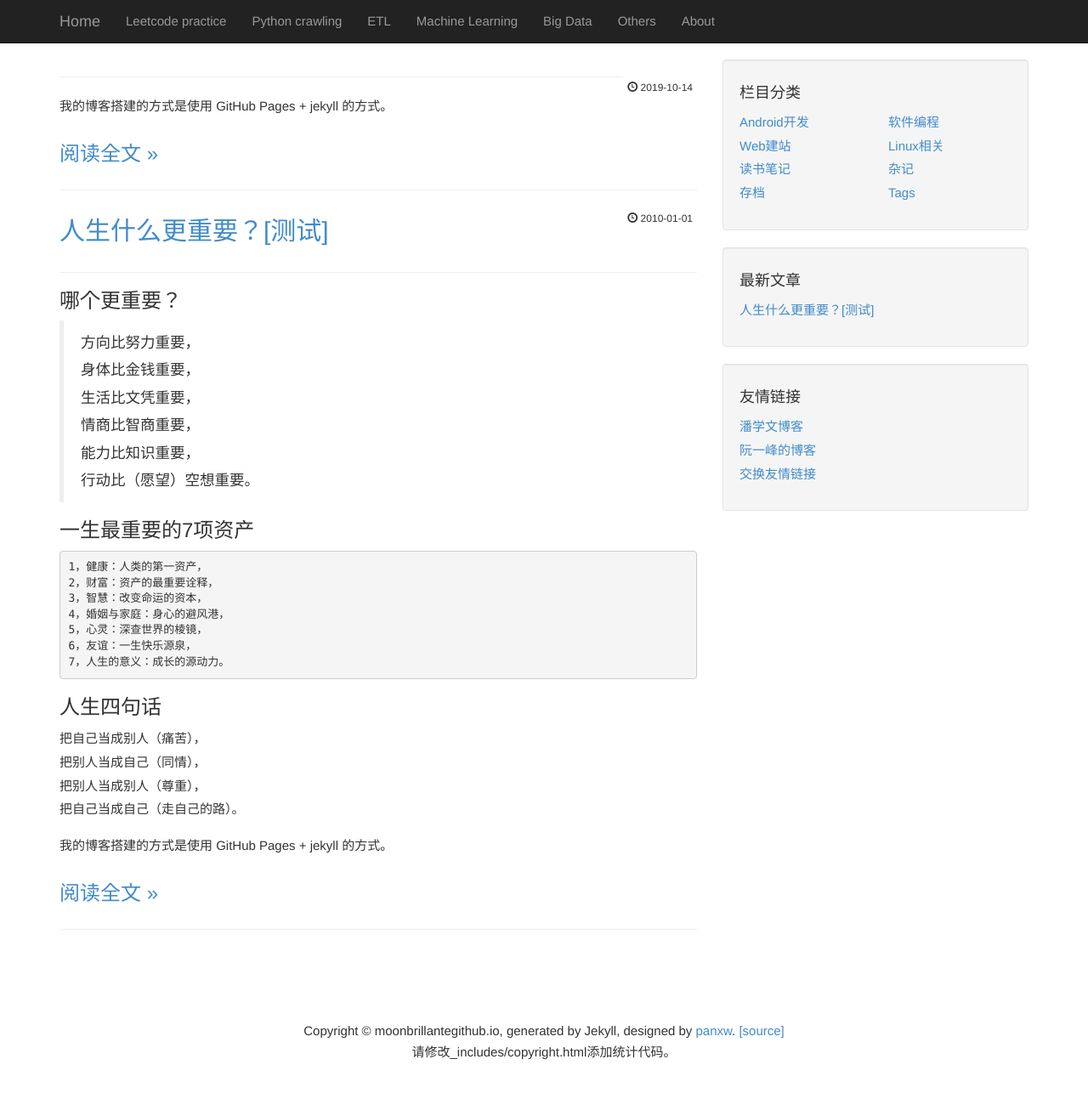
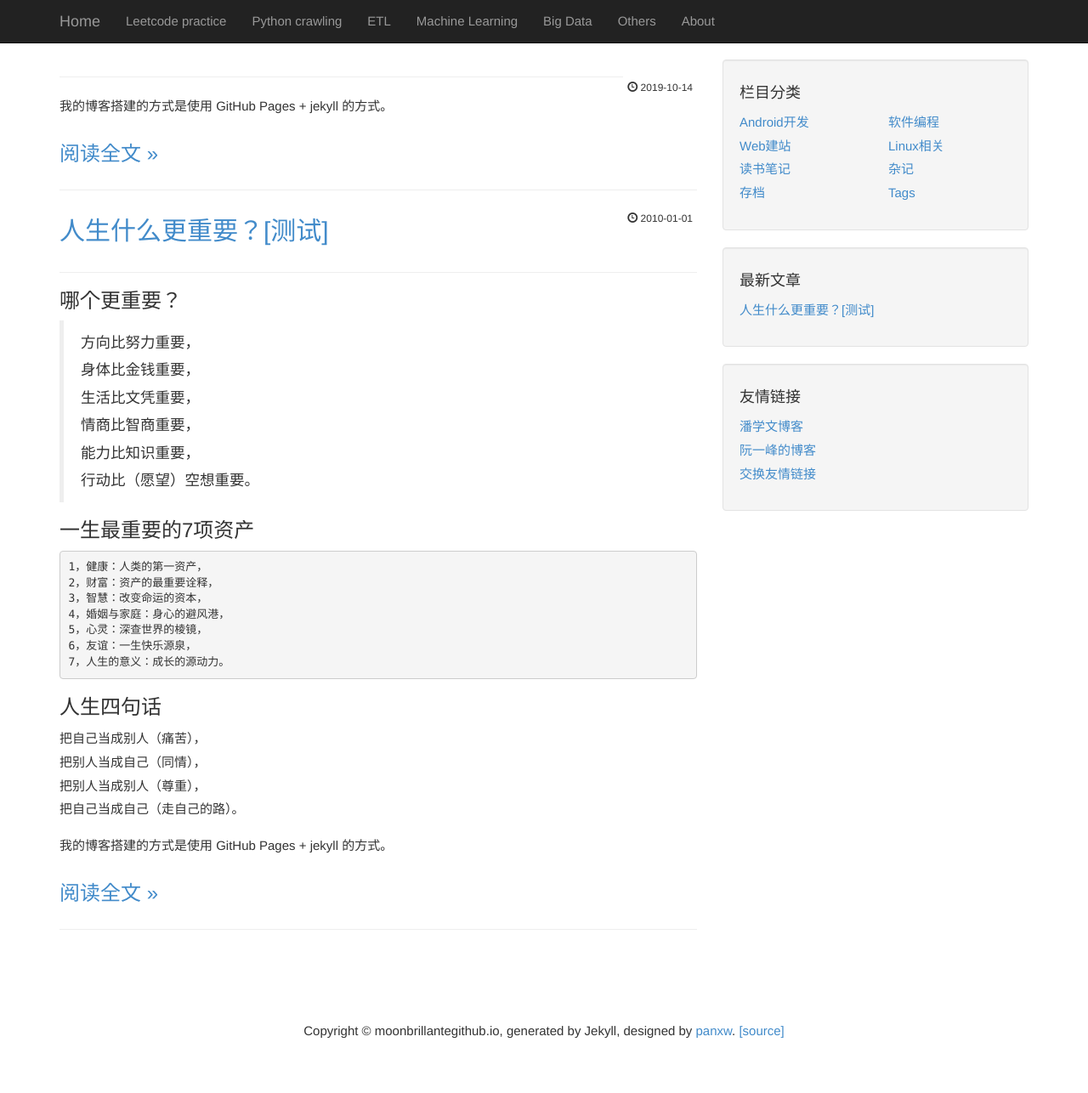
Before and after one commit to MoonBrillante/moonbrillante.github.io, a Jekyll site: the page built from index.html, in a window 1280 px wide and 1298 px high. Shown: the top 1286 px of the window at 85% size. Built offline with Jekyll 4.4.1, drawn with Linux system fonts in a browser that asks for light colours; the list of posts is cut into pages by our own code.

Commit message:
Update copyright.html

```diff
--- a/_includes/copyright.html
+++ b/_includes/copyright.html
@@ -1,5 +1,5 @@
             <div style="text-align:center;margin-top:15px;">
 				Copyright &copy; {{ site.domain }}, generated by Jekyll, designed by <a href="https://www.panxw.com">panxw</a>. <a href="https://github.com/{{site.github}}/{{site.github}}.github.com">[source]</a>
 				<br/>
-				请修改_includes/copyright.html添加统计代码。
+
             </div>
```
